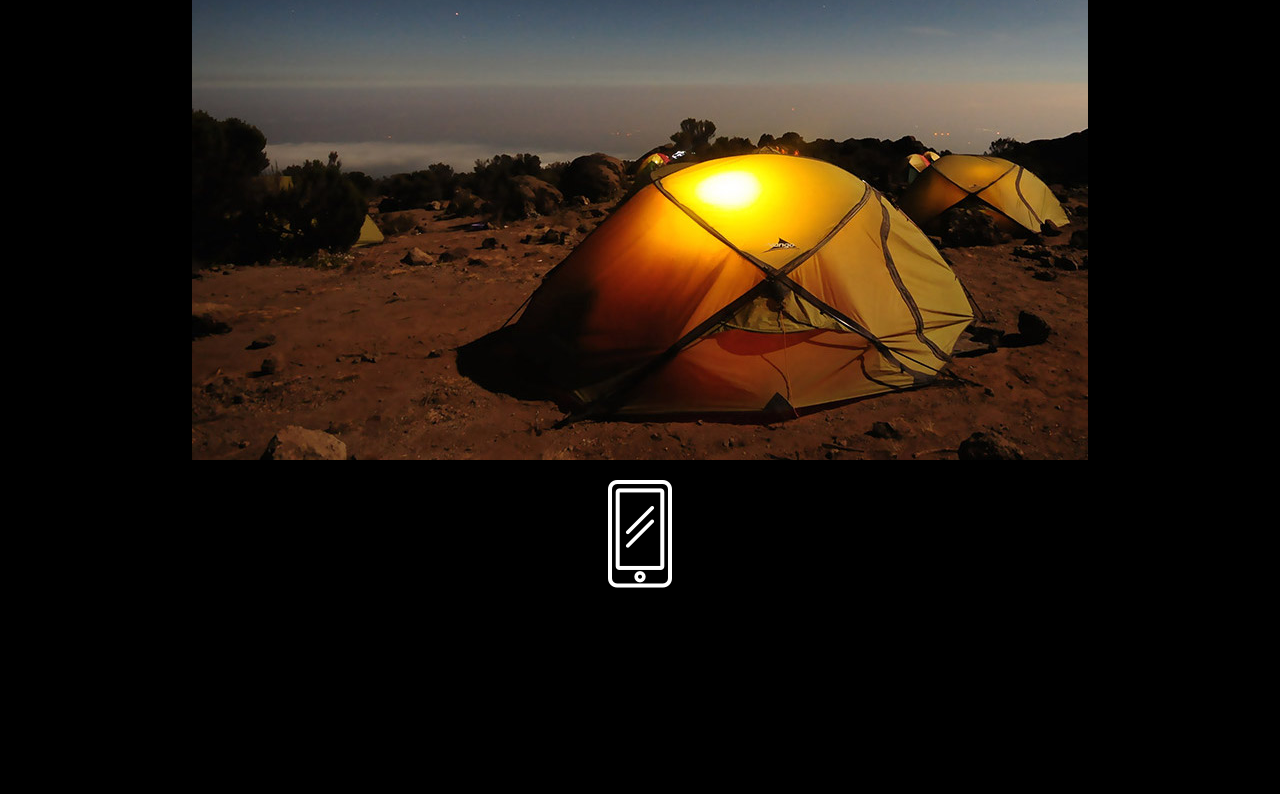
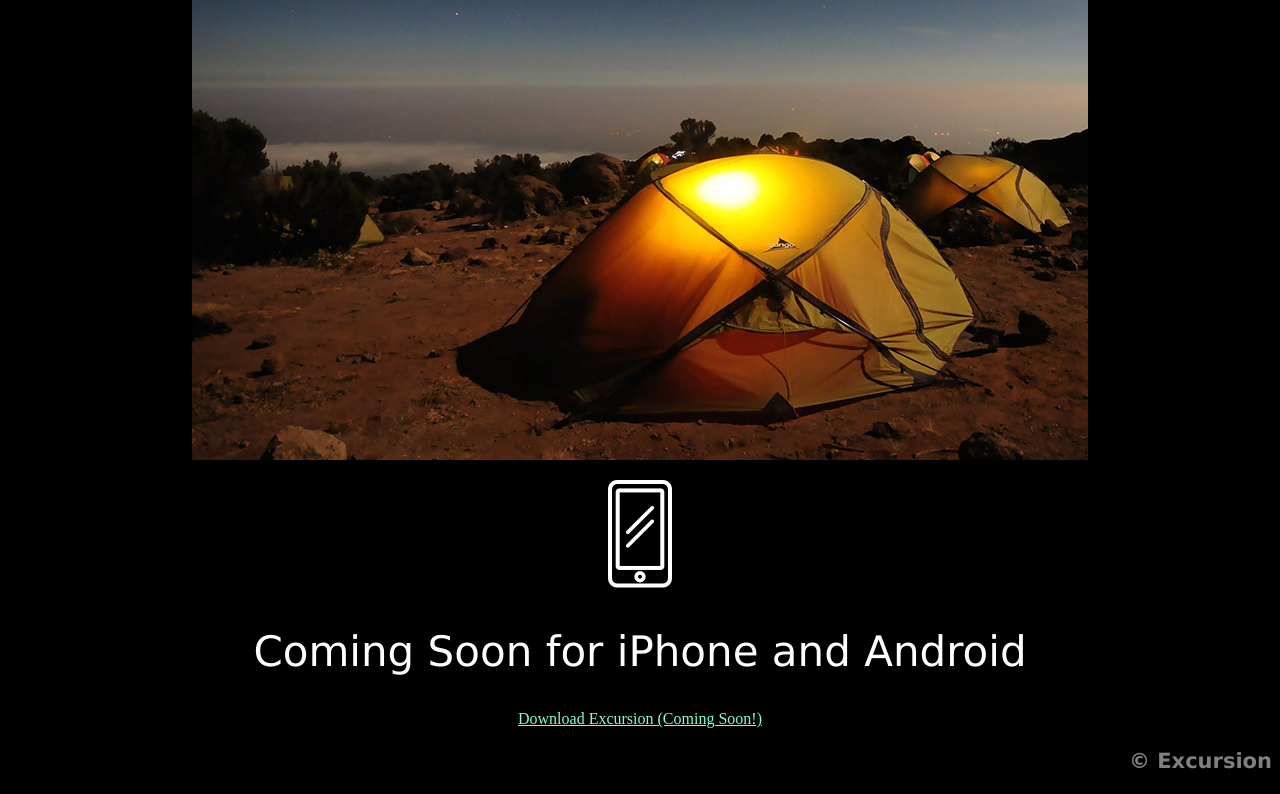
Before and after one commit to carocoda/excursion, a plain HTML site: page index.html in a window 1280 px wide. Shown: the part 544-1338 px from the top of the page. Before the commit the page ends 1152 px from the top, so only its background shows below. Drawn offline with Linux system fonts and the light colour scheme.

Commit message:
Add bottom text

```diff
--- a/index.html
+++ b/index.html
@@ -18,7 +18,8 @@
   <h3>Excursion remembers places you like, and recommends new points of interest around you.</h3>
   <p><img src="resources/images/camp.jpeg"></p>
   <p><img src="resources/images/phone.png"></p>
-
-
+  <h2>Coming Soon for iPhone and Android</h2>
+  <p> <a href ="#">Download Excursion (Coming Soon!)</a> </p>
+<h3 style="text-align: right;">© Excursion</h3>
 </body>
 </html>
```
